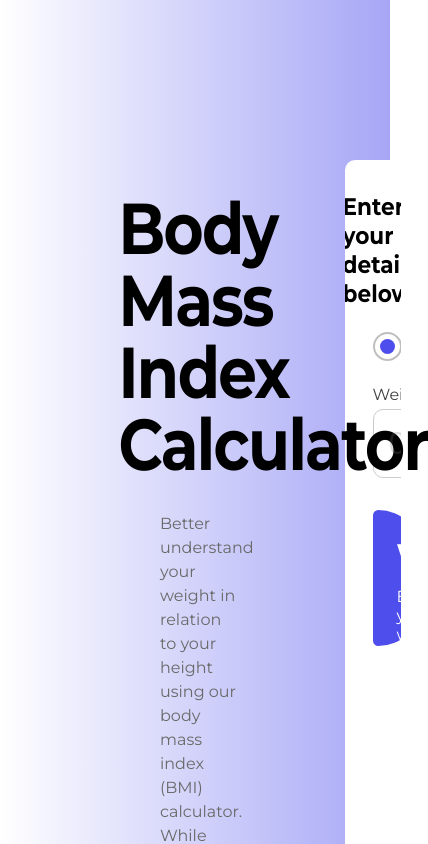
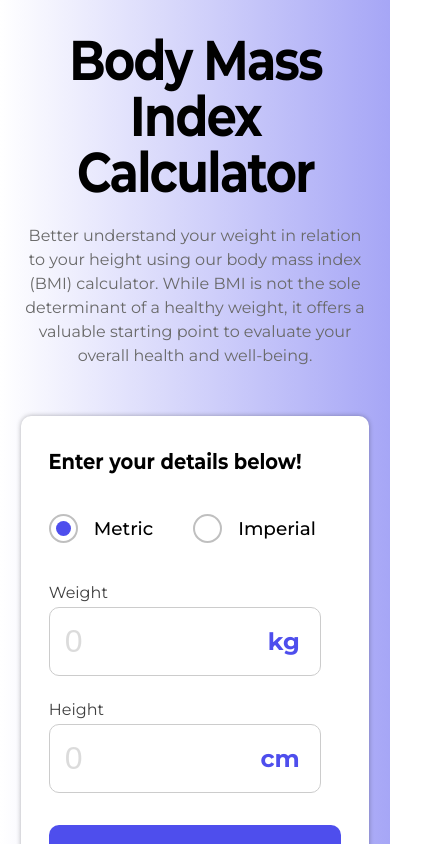
Before and after one commit to Kushbankey/Bmi-calculator-react-app, a React (Create React App) app: page / in a window 390 px wide. Shown: the top 844 px of the page, 428 px wide, since content can reach past the window. Built offline with nearby package versions, Linux system fonts and the light colour scheme.

Commit message:
add media query

```diff
--- a/src/App.js
+++ b/src/App.js
@@ -152,7 +152,7 @@ function Calculator() {
             </div>
           </div>
         ) : (
-          <div>
+          <div className="welcome-div">
             <h2>Welcome!</h2>
             <p>
               Enter your weight and height and you'll see your BMI result here!
--- a/src/index.css
+++ b/src/index.css
@@ -2,16 +2,15 @@ body {
   margin: 0;
   padding: 0;
   font-family: "Montserrat", sans-serif;
-  overflow: hidden;
-}
-
-.body-component {
   background: rgba(78, 78, 237, 1);
   background: linear-gradient(
     270deg,
     rgba(78, 78, 237, 0.5),
     rgba(255, 255, 255, 1)
   );
+}
+
+.body-component {
   display: flex;
   flex-direction: row;
   padding: 10rem;
@@ -47,6 +46,8 @@ body {
   padding: 2rem 1.75rem;
   border-radius: 10px;
   overflow: hidden;
+
+  box-shadow: 0 0 5px rgba(0, 0, 0, 0.3);
 }
 
 .calculator-component > h3 {
@@ -108,15 +109,12 @@ body {
   display: flex;
   justify-content: space-between;
   margin-top: 1.5rem;
+  column-gap: 4.5rem;
 }
 
 .input-text1,
 .input-text2 {
   flex: 1;
-}
-
-.input-text2 {
-  margin-left: 63px;
 }
 
 .label {
@@ -186,3 +184,134 @@ body {
 .bmi-suggestion p {
   white-space: normal; /* Prevent line breaks within the text */
 }
+
+/* Media Query for Laptops and Desktops */
+@media (min-width: 1025px){
+  body {
+    overflow: hidden;
+  }
+}
+
+/* Media Query for Tablets Ipads portrait mode */
+@media (min-width: 481px) and (max-width: 1024px){
+  .body-component {
+    flex-direction: column;
+    align-items: center;
+    padding: 6rem;
+  }
+
+  .content-component {
+    min-width: 85vw;
+    align-items: center;
+    margin-right: 0;
+  }
+
+  .content-component > h1 {
+    margin: 0;
+    font-size: 4rem;
+    text-align: center;
+  }
+
+  .content-component > p {
+    font-size: 1rem;
+    margin: 0;
+    padding: 1.5rem 0.5rem;
+    text-align: center;
+  }
+
+  /**/
+  .calculator-component {
+    width: 80vw;
+    margin-top: 1.5rem;
+  }
+
+  .input-radio {
+    margin: 2.5rem 0 2.5rem 0;
+    column-gap: 15.5rem;
+  }
+
+  .input-text {
+    column-gap: 3.5rem;
+  }
+
+  .input-group {
+    width: 300px;
+  }
+}
+
+/* Media Query for Mobile Devices */
+@media (max-width: 480px) {
+  .body-component {
+    flex-direction: column;
+    align-items: center;
+    padding: 2rem;
+  }
+
+  .content-component {
+    min-width: 90vw;
+    align-items: center;
+    margin-right: 0;
+  }
+
+  .content-component > h1 {
+    margin: 0;
+    font-size: 3.5rem;
+    line-height: 3.5rem;
+    text-align: center;
+  }
+
+  .content-component > p {
+    font-size: 1rem;
+    margin: 0;
+    padding: 1.5rem 0.25rem;
+    text-align: center;
+  }
+
+  /**/
+  .calculator-component {
+    width: 75vw;
+    margin-top: 1.5rem;
+  }
+
+  .calculator-component > h3 {
+    margin: 0 0 1rem -1rem;
+    font-size: 1.35rem;
+  }
+
+  .input-radio {
+    margin: 2.5rem 0 2.5rem 0;
+    column-gap: 2.5rem;
+  }
+
+  .input-text {
+    flex-direction: column;
+    row-gap: 1.5rem;
+  }
+
+  .input-group {
+    width: 270px;
+  }
+
+  .result {
+    height: 200px;
+    border-radius: 10px;
+  }
+
+  .welcome-div{
+    margin-top: 2.5rem;
+  }
+
+  .bmi {
+    flex-direction: column;
+    align-items: baseline;
+  }
+
+  .bmi-info,
+  .bmi-suggestion {
+    max-width: 100%;
+  }
+
+  .bmi-info h1{
+    margin: 0;
+  }
+}
```
